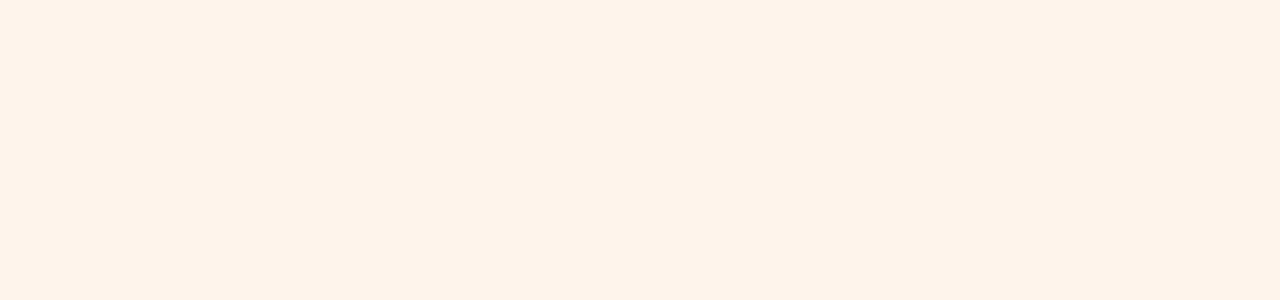
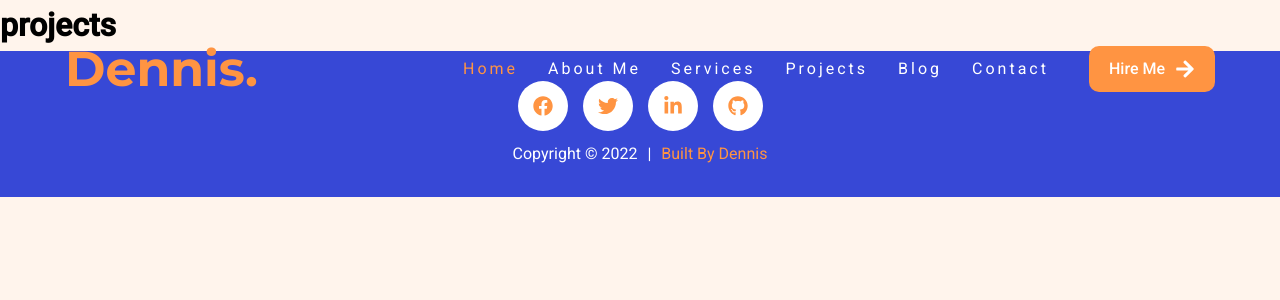
Before and after one commit to devgithinji/portfolio-frontend, a Next.js app: page /projects in a window 1280 px wide. Shown: the top 300 px of the page. Built offline with nearby package versions, Linux system fonts and the light colour scheme.

Commit message:
components refactor && active link fix

```diff
--- /dev/null
+++ b/components/ClientSideLayout.js
@@ -0,0 +1,19 @@
+import React from 'react';
+import Header from "./Header";
+import BackToTop from "./BackToTop";
+import Footer from "./Footer";
+
+const ClientSideLayout = ({children}) => {
+    return (
+        <>
+            <Header/>
+            <main>
+                {children}
+            </main>
+            <BackToTop/>
+            <Footer/>
+        </>
+    );
+};
+
+export default ClientSideLayout;
--- a/components/Header.js
+++ b/components/Header.js
@@ -25,16 +25,20 @@ const Header = () => {
 
     useEffect(() => {
         router.events.on('hashChangeStart', onHashChangeStart);
+        router.events.on('routeChangeComplete', onRouteChange)
 
         return () => {
             router.events.off('hashChangeStart', onHashChangeStart)
+            router.events.off('routeChangeComplete', onRouteChange)
         }
     }, [router.events])
 
     const onHashChangeStart = (url) => {
-        if (router.isReady) {
-            setActivePath(url)
-        }
+        setActivePath(url)
+    }
+
+    const onRouteChange = (url) => {
+      setActivePath(url)
     }
 
 
@@ -60,10 +64,12 @@ const Header = () => {
                                   className={activePath === '/#services' ? 'navbar-link active' : 'navbar-link'}>Services</Link>
                         </li>
                         <li>
-                            <Link href="/pages/projects" className={activePath === '/projects' ? 'navbar-link active' : 'navbar-link'}>Projects</Link>
+                            <Link href="/projects"
+                                  className={activePath === '/projects' ? 'navbar-link active' : 'navbar-link'}>Projects</Link>
                         </li>
                         <li>
-                            <Link href="/blog" className={activePath === '/blog' ? 'navbar-link active' : 'navbar-link'}>Blog</Link>
+                            <Link href="/blog"
+                                  className={activePath === '/blog' ? 'navbar-link active' : 'navbar-link'}>Blog</Link>
                         </li>
                         <li>
                             <Link href="/#contact"
--- a/pages/projects.js
+++ b/pages/projects.js
@@ -1,10 +1,11 @@
 import React from 'react';
+import ClientSideLayout from "../components/ClientSideLayout";
 
 const Projects = () => {
     return (
-        <div>
-
-        </div>
+        <ClientSideLayout>
+            <h1>projects</h1>
+        </ClientSideLayout>
     );
 };
 
```
Also changed, not shown: pages/blog/index.js (+4 -3 lines), pages/index.js (+3 -9 lines).
